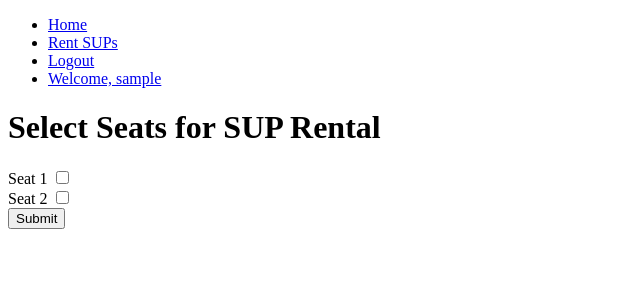
After one commit to fenrisis/Siesta_sup_webapp, a Django app: page /select_seats/ in a window 1280 px wide. The commit adds this page. Shown: the top 300 px of the page, without its empty margins (0-640 px from the left). Run offline with Django 4.2, Linux system fonts and the light colour scheme; the visitor is signed in with stand-in values (Sample User, id 1).

Commit message:
building rent functionality

```diff
--- a/siestasup/settings.py
+++ b/siestasup/settings.py
@@ -11,6 +11,7 @@ https://docs.djangoproject.com/en/4.2/ref/settings/
 """
 
 from pathlib import Path
+import os
 
 # Build paths inside the project like this: BASE_DIR / 'subdir'.
 BASE_DIR = Path(__file__).resolve().parent.parent
@@ -55,7 +56,7 @@ ROOT_URLCONF = 'siestasup.urls'
 TEMPLATES = [
     {
         'BACKEND': 'django.template.backends.django.DjangoTemplates',
-        'DIRS': [],
+        'DIRS':  [os.path.join(BASE_DIR, 'sup', 'templates')],
         'APP_DIRS': True,
         'OPTIONS': {
             'context_processors': [
--- a/sup/models.py
+++ b/sup/models.py
@@ -1,6 +1,7 @@
 from django.db import models
 from django.contrib.auth import get_user_model
 from django.contrib.auth.models import AbstractUser
+from django.conf import settings
 
 class CustomUser(AbstractUser):
     phone_number = models.CharField(max_length=15)
@@ -14,8 +15,8 @@ class SUPBoard(models.Model):
 
 class RentalSlot(models.Model):
     date = models.DateField()
-    start_time = models.TimeField()
-    end_time = models.TimeField()
+    start_time = models.TimeField(null=True, blank=True)  # Allow null values
+    end_time = models.TimeField(null=True, blank=True)    # Allow null values
     capacity = models.IntegerField(default=1)
     sup_board = models.ForeignKey(SUPBoard, on_delete=models.CASCADE)
-    renter = models.ForeignKey(get_user_model(), on_delete=models.SET_NULL, null=True)
+    renter = models.ForeignKey(settings.AUTH_USER_MODEL, on_delete=models.SET_NULL, null=True)
--- /dev/null
+++ b/sup/templates/sup/base.html
@@ -0,0 +1,24 @@
+<!DOCTYPE html>
+<html>
+<head>
+    <title>{% block title %}{% endblock %}</title>
+</head>
+<body>
+    <nav>
+        <ul>
+            <li><a href="{% url 'sup:home' %}">Home</a></li>
+            {% if user.is_authenticated %}
+                <li><a href="{% url 'sup:rent_sups' %}">Rent SUPs</a></li>
+                <li><a href="{% url 'sup:logout' %}">Logout</a></li>
+                <li><a href="#">Welcome, {{ user.username }}</a></li>
+            {% else %}
+                <li><a href="{% url 'sup:login' %}">Login</a></li>
+                <li><a href="{% url 'sup:register' %}">Register</a></li>
+            {% endif %}
+        </ul>
+    </nav>
+    <div>
+        {% block content %}{% endblock %}
+    </div>
+</body>
+</html>
--- /dev/null
+++ b/sup/templates/sup/select_seats.html
@@ -0,0 +1,23 @@
+{% extends 'sup/base.html' %}
+
+{% block content %}
+    <h1>Select Seats for SUP Rental</h1>
+    {% if user.is_authenticated %}
+        <form method="post">
+            {% csrf_token %}
+            <input type="hidden" name="rental_slot_id" value="{{ rental_slot.id }}">
+            <label for="seat1">Seat 1</label>
+            <input type="checkbox" name="selected_seats" value="seat1">
+            <br>
+            <label for="seat2">Seat 2</label>
+            <input type="checkbox" name="selected_seats" value="seat2">
+            <br>
+            <!-- Add more seats here as needed -->
+
+            <input type="submit" value="Submit">
+        </form>
+    {% else %}
+        <p>You need to log in to select seats.</p>
+        <a href="{% url 'sup:login' %}">Login</a>
+    {% endif %}
+{% endblock %}
--- a/sup/urls.py
+++ b/sup/urls.py
@@ -6,6 +6,8 @@ app_name = 'sup'
 urlpatterns = [
     path('', views.home, name='home'),
     path('login/', views.login_view, name='login'),
+    path('logout/', views.logout_view, name='logout'),
     path('register/', views.register_view, name='register'),
     path('rent/', views.rent_sups, name='rent_sups'),
+    path('select_seats/', views.select_seats, name='select_seats'),
 ]
--- a/sup/views.py
+++ b/sup/views.py
@@ -1,8 +1,9 @@
-from django.shortcuts import render, redirect
-from django.contrib.auth import authenticate, login
+from django.shortcuts import render, redirect, get_object_or_404
+from django.contrib.auth import authenticate, login, logout
 from .models import SUPBoard, RentalSlot
 from .forms import CreateUserForm
 from django.contrib.auth.decorators import login_required
+from datetime import time
 
 
 def home(request):
@@ -18,6 +19,10 @@ def login_view(request):
             login(request, user)
             return redirect('sup:home')
     return render(request, 'sup/login.html')
+
+def logout_view(request):
+    logout(request)
+    return redirect('sup:home')
 
 def register_view(request):
     if request.method == 'POST':
@@ -36,16 +41,49 @@ def rent_sups(request):
     if request.method == 'POST':
         # Handle SUP rental form submission
         sup_board_id = request.POST.get('sup_board')
-        rental_date = request.POST.get('rental_date')
+        rental_date = request.POST.get('date')
 
         # Create a new RentalSlot object based on user selection
         sup_board = SUPBoard.objects.get(id=sup_board_id)
-        rental_slot = RentalSlot.objects.create(user=request.user, sup_board=sup_board, rental_date=rental_date)
+
+        # Set default start_time and end_time (you can modify this based on your requirements)
+        start_time = time(9, 0)  # Default start time is 9:00 AM
+        end_time = time(10, 0)   # Default end time is 10:00 AM
+
+        rental_slot = RentalSlot.objects.create(
+            sup_board=sup_board,
+            date=rental_date,
+            start_time=start_time,
+            end_time=end_time
+        )
+
         rental_slot.save()
 
-        return redirect('select_seats')  # Redirect to the next step of the rental process
+        # Store the created rental slot ID in the session so we can access it later
+        request.session['rental_slot_id'] = rental_slot.id
+
+        return redirect('sup:select_seats')  # Redirect to the next step of the rental process
 
     # Fetch all available SUP boards from the database
     sup_boards = SUPBoard.objects.all()
 
     return render(request, 'sup/rent.html', {'sup_boards': sup_boards})
+
+@login_required
+def select_seats(request):
+    if request.method == 'POST':
+        # Get the selected seats from the submitted form data
+        selected_seats = request.POST.getlist('selected_seats')
+        rental_slot_id = request.session.get('rental_slot_id')
+
+        # Update the RentalSlot object with the selected seats
+        rental_slot = RentalSlot.objects.get(id=rental_slot_id)
+        rental_slot.selected_seats = selected_seats
+        rental_slot.save()
+
+        # Clear the stored rental_slot_id from the session
+        del request.session['rental_slot_id']
+
+        return redirect('sup:home')  # Redirect to the home page or another appropriate page
+
+    return render(request, 'sup/select_seats.html')
```
Also changed, not shown: sup/templates/sup/home.html (+10 -10 lines), sup/templates/sup/login.html (+8 -8 lines), sup/templates/sup/register.html (+8 -8 lines), sup/templates/sup/rent.html (+7 -11 lines), sup/migrations/0002_alter_rentalslot_end_time_and_more.py (added).
